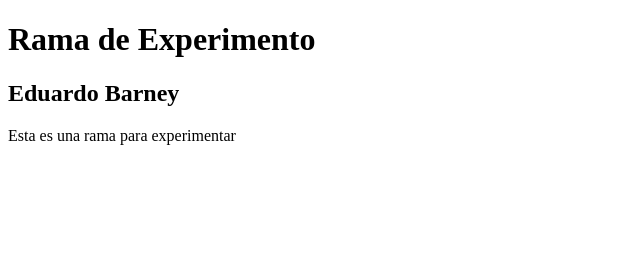
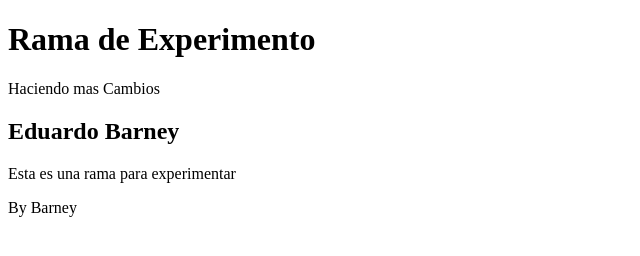
Before and after one commit to DiBarney/pruebaPrimerRepositorio, a plain HTML site: page index.html in a window 1280 px wide. Shown: the whole page, without its empty margins (0-640 px from the left). Drawn offline with Linux system fonts and the light colour scheme.

Commit message:
Agregando mas contenido

```diff
--- a/index.html
+++ b/index.html
@@ -9,12 +9,14 @@
 <body>
     <header>
         <h1>Rama de Experimento</h1>
+        <p>Haciendo mas Cambios</p>
     </header>
     <div class="container">
         <h2>Eduardo Barney</h2>
     </div>
     <footer>
         <p>Esta es una rama para experimentar</p>
+        <caption>By Barney</caption>
     </footer>
 </body>
 </html>
```
